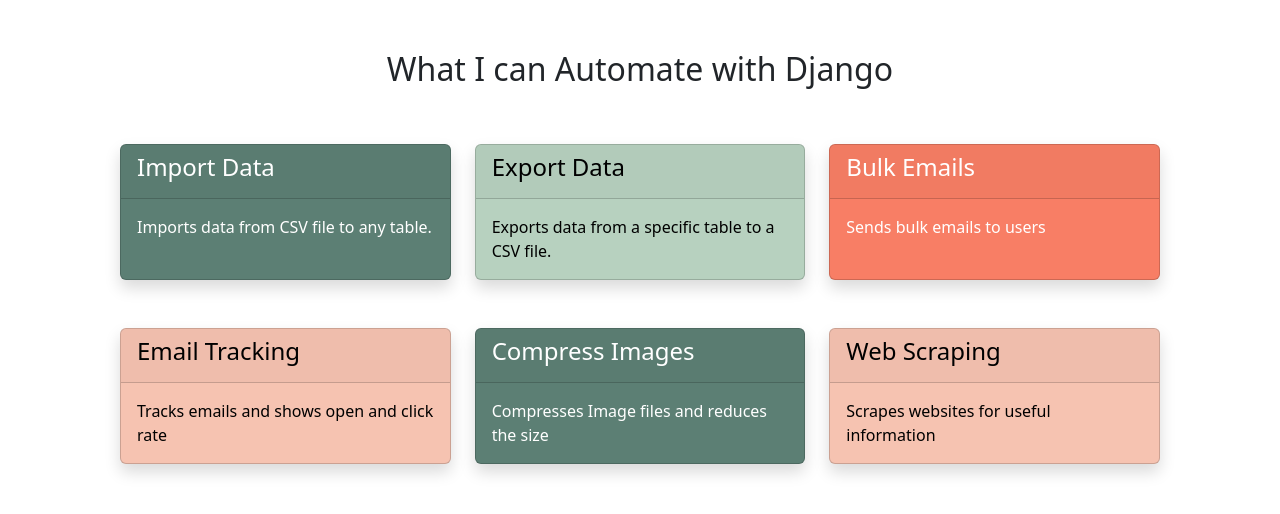
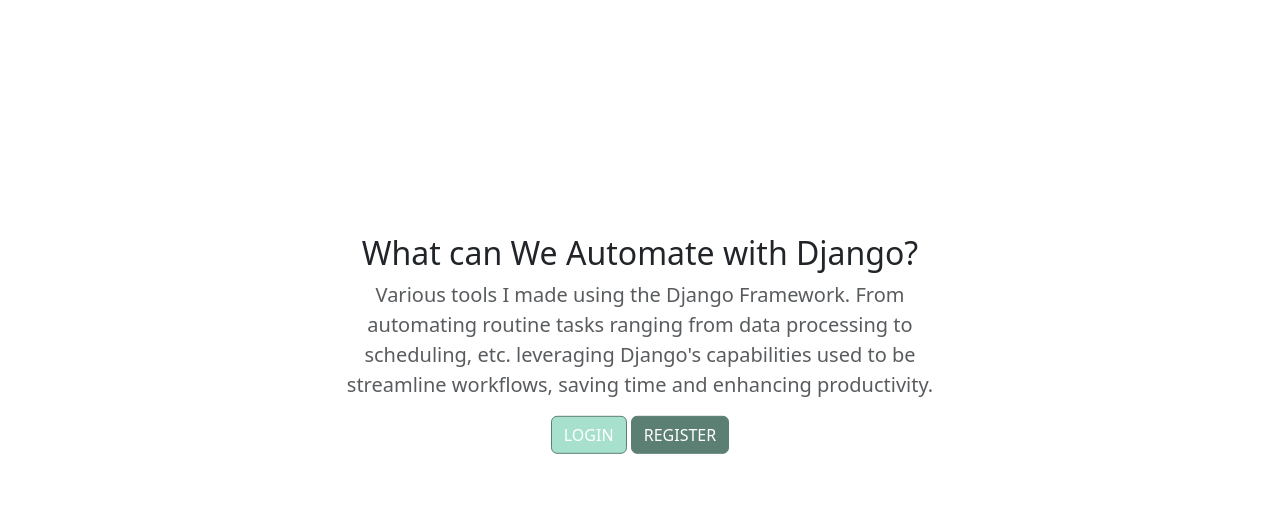
Before and after one commit to MorganEJLA/django-automate, a Django app: page / in a window 1280 px wide. Shown: the part 56-570 px from the top of the page. Run offline with Django 4.2, Linux system fonts and the light colour scheme; parts of the project's set-up code (start-up, migrations or seed data) failed here and were passed over.

Commit message:
updated registration and login

```diff
--- a/automate_main/settings.py
+++ b/automate_main/settings.py
@@ -39,6 +39,8 @@
     "django.contrib.staticfiles",
     "dataentry",
     "uploads",
+    "crispy_forms",
+    "crispy_bootstrap5",
 ]
 
 MIDDLEWARE = [
@@ -151,3 +153,5 @@
 EMAIL_USE_TLS=True
 DEFAULT_FROM_EMAIL = 'Automate with Django <mjpythontest619@gmail.com>'
 DEFAULT_TO_EMAIL = 'mjpythontest619@gmail.com'
+
+CRISPY_TEMPLATE_PACK = 'bootstrap5'
--- a/automate_main/urls.py
+++ b/automate_main/urls.py
@@ -26,4 +26,8 @@
     path('', views.home, name='home'),
     path('dataentry/', include('dataentry.urls')),
     path('celery-test/', views.celery_test),
+    # Registration & Login urls
+    path('register/', views.register, name='register'),
+    path('login/', views.login, name='login'),
+    path('logout/', views.logout, name='logout'),
 ] + static(settings.MEDIA_URL, document_root=settings.MEDIA_ROOT)
--- a/automate_main/views.py
+++ b/automate_main/views.py
@@ -1,7 +1,10 @@
-from django.shortcuts import render
+from django.shortcuts import render, redirect
 from django.http import HttpResponse
 from dataentry.tasks import celery_test_task
-
+from .forms import RegistrationForm
+from django.contrib import messages
+from django.contrib.auth.forms import AuthenticationForm
+from django.contrib import auth
 def home(request):
     return render(request, 'home.html')
 
@@ -9,3 +12,51 @@
     #want to execute a time consuming task
     celery_test_task.delay()
     return HttpResponse('<h3>Celery is working</h3>')
+
+def register(request):
+    if request.method == 'POST':
+        form = RegistrationForm(request.POST)
+        if form.is_valid():
+            form.save()
+            messages.success(request, 'Registration successful')
+            return redirect('register')
+        else:
+            context = {'form':form,
+            }
+            return render(request, 'register.html', context)
+    else:
+        form = RegistrationForm()
+        context = {
+            'form':form,
+        }
+    return render(request, 'register.html', context)
+
+
+def login(request):
+    if request.method == 'POST':
+        form = AuthenticationForm(request, data=request.POST)
+        context = {'form': form}
+        if form.is_valid():
+            username = form.cleaned_data.get('username')
+            password = form.cleaned_data.get('password')
+
+            user = auth.authenticate(username=username, password=password)
+
+            if user is not None:
+                auth.login(request, user)
+                return redirect('home')
+            else:
+                messages.error(request, 'Invalid credentials')
+                return redirect('login')
+        else:
+            messages.error(request, 'Invalid credentials')
+            return render(request, 'login.html', context)
+    else:
+        form = AuthenticationForm()
+        context = {'form': form }
+    return render(request, 'login.html', context)
+
+
+def logout(request):
+    auth.logout(request)
+    return redirect('home')
--- a/templates/base.html
+++ b/templates/base.html
@@ -12,12 +12,20 @@
     <script src="https://code.jquery.com/jquery-3.6.0.min.js"></script>
     <script src="https://cdn.jsdelivr.net/npm/bootstrap@5.3.3/dist/js/bootstrap.min.js"></script>
 
-    <!-- Latest compiled and minified JavaScript -->
+    <!-- JQuery CDN -->
+    <script src="https://ajax.googleapis.com/ajax/libs/jquery/3.7.1/jquery.min.js"></script>
 
     <script src="{% static 'js/custom.js' %}"></script>
     <style>
       .form-group {
         padding: 15px !important;
+      }
+      .home-info {
+        position: absolute;
+        top: 50%;
+        left: 50%;
+        transform: translate(-50%, -50%);
+        padding: 20px;
       }
     </style>
   </head>
@@ -25,17 +33,31 @@
     <nav class="navbar bg-body-tertiary">
       <div class="container">
         <a class="navbar-brand" href="{% url 'home' %}">Django Automation</a>
+        {% if user.is_authenticated %}
+        <!-- show logout button -->
         <div>
-          <a href="" class="float-right text-decoration-none text-dark"
+          Logged in as: <b>{{ user }}</b> &nbsp;<a
+            href="{% url 'logout' %}"
+            class="float-right btn btn-outline"
+            style="border-color: #ea3b18"
+            >Logout</a
+          >
+        </div>
+        {% else %}
+        <div>
+          <a
+            href="{% url 'login' %}"
+            class="float-right text-decoration-none text-dark"
             >Login</a
           >
           <a
-            href=""
+            href="{% url 'register' %}"
             class="float-right btn btn-primary"
             style="background-color: #5c7f74; border: none"
             >Register</a
           >
         </div>
+        {% endif %}
       </div>
     </nav>
     {% block content %}
--- a/templates/home.html
+++ b/templates/home.html
@@ -1,13 +1,18 @@
-{% extends 'base.html' %}
-
-{% block content %}
-<div class="container" style="padding: 50px;">
+{% extends 'base.html' %} {% block content %}
+<div class="container" style="padding: 50px">
+  {% if user.is_authenticated %}
   <h2 class="text-center">What I can Automate with Django</h2>
   <div class="row pt-5">
     <!-- Import data -->
     <div class="col-md-4 d-flex align-items-stretch">
-      <a href="{% url 'import_data' %}" class="text-decoration-none text-dark w-100">
-        <div class="card shadow h-100" style="background-color: #5C7F74; color: white;">
+      <a
+        href="{% url 'import_data' %}"
+        class="text-decoration-none text-dark w-100"
+      >
+        <div
+          class="card shadow h-100"
+          style="background-color: #5c7f74; color: white"
+        >
           <div class="card-header">
             <h4>Import Data</h4>
           </div>
@@ -19,13 +24,21 @@
     </div>
     <!-- Export Data -->
     <div class="col-md-4 d-flex align-items-stretch">
-      <a href="{% url 'export_data' %}" class="text-decoration-none text-dark w-100">
-        <div class="card shadow h-100" style="background-color: #B7D1BF; color: black;">
+      <a
+        href="{% url 'export_data' %}"
+        class="text-decoration-none text-dark w-100"
+      >
+        <div
+          class="card shadow h-100"
+          style="background-color: #b7d1bf; color: black"
+        >
           <div class="card-header">
             <h4>Export Data</h4>
           </div>
           <div class="card-body">
-            <p class="card-text">Exports data from a specific table to a CSV file.</p>
+            <p class="card-text">
+              Exports data from a specific table to a CSV file.
+            </p>
           </div>
         </div>
       </a>
@@ -33,7 +46,10 @@
     <!-- Bulk Emails -->
     <div class="col-md-4 d-flex align-items-stretch">
       <a href="#" class="text-decoration-none text-dark w-100">
-        <div class="card shadow h-100" style="background-color: #F87E65; color: white;">
+        <div
+          class="card shadow h-100"
+          style="background-color: #f87e65; color: white"
+        >
           <div class="card-header">
             <h4>Bulk Emails</h4>
           </div>
@@ -49,7 +65,10 @@
     <!-- Email Tracking -->
     <div class="col-md-4 d-flex align-items-stretch">
       <a href="#" class="text-decoration-none text-dark w-100">
-        <div class="card shadow h-100" style="background-color: #F6C3B1; color: black;">
+        <div
+          class="card shadow h-100"
+          style="background-color: #f6c3b1; color: black"
+        >
           <div class="card-header">
             <h4>Email Tracking</h4>
           </div>
@@ -62,7 +81,10 @@
     <!-- Compress Images -->
     <div class="col-md-4 d-flex align-items-stretch">
       <a href="#" class="text-decoration-none text-dark w-100">
-        <div class="card shadow h-100" style="background-color: #5C7F74; color: white;">
+        <div
+          class="card shadow h-100"
+          style="background-color: #5c7f74; color: white"
+        >
           <div class="card-header">
             <h4>Compress Images</h4>
           </div>
@@ -75,7 +97,10 @@
     <!-- Web Scraping -->
     <div class="col-md-4 d-flex align-items-stretch">
       <a href="#" class="text-decoration-none text-dark w-100">
-        <div class="card shadow h-100" style="background-color: #F6C3B1; color: black;">
+        <div
+          class="card shadow h-100"
+          style="background-color: #f6c3b1; color: black"
+        >
           <div class="card-header">
             <h4>Web Scraping</h4>
           </div>
@@ -86,5 +111,30 @@
       </a>
     </div>
   </div>
+  {% else %}
+  <div class="home-info">
+    <h2 class="text-center">What can We Automate with Django?</h2>
+    <p class="lead text-center text-muted">
+      Various tools I made using the Django Framework. From automating routine
+      tasks ranging from data processing to scheduling, etc. leveraging Django's
+      capabilities used to be streamline workflows, saving time and enhancing
+      productivity.
+    </p>
+    <div style="display: flex; justify-content: center">
+      <a
+        href="{% url 'login' %}"
+        class="btn btn-primary"
+        style="background-color: #a7e1ce; border-color: #5c7f74"
+        >LOGIN</a
+      >
+      &nbsp;<a
+        href="{% url 'register' %}"
+        class="btn btn-primary"
+        style="background-color: #5c7f74; border-color: #5c7f74"
+        >REGISTER</a
+      >
+    </div>
+  </div>
+  {% endif %}
 </div>
 {% endblock %}
```
Also changed, not shown: automate_main/forms.py (added, +9 -0 lines), templates/login.html (added, +19 -0 lines), templates/register.html (added, +19 -0 lines).
